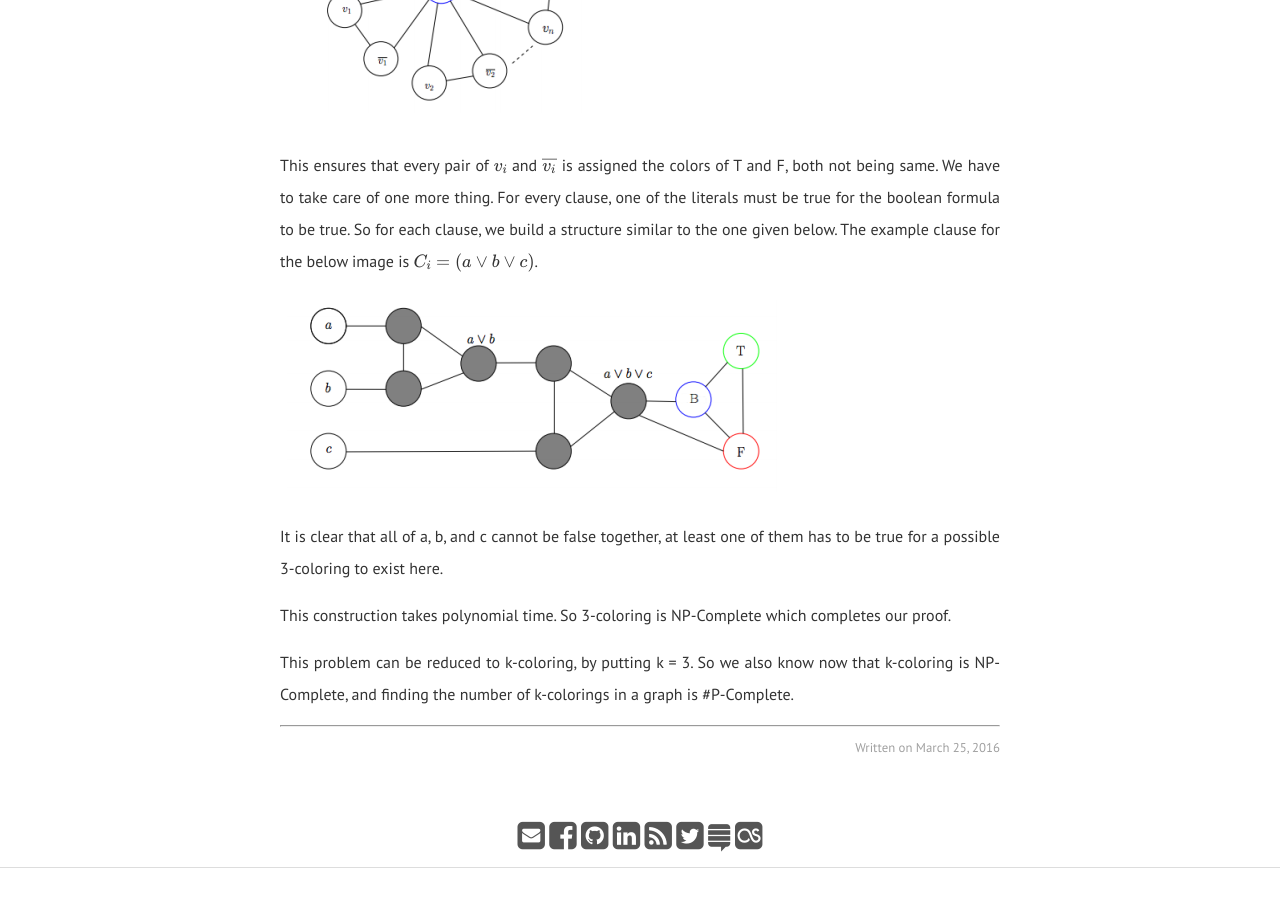
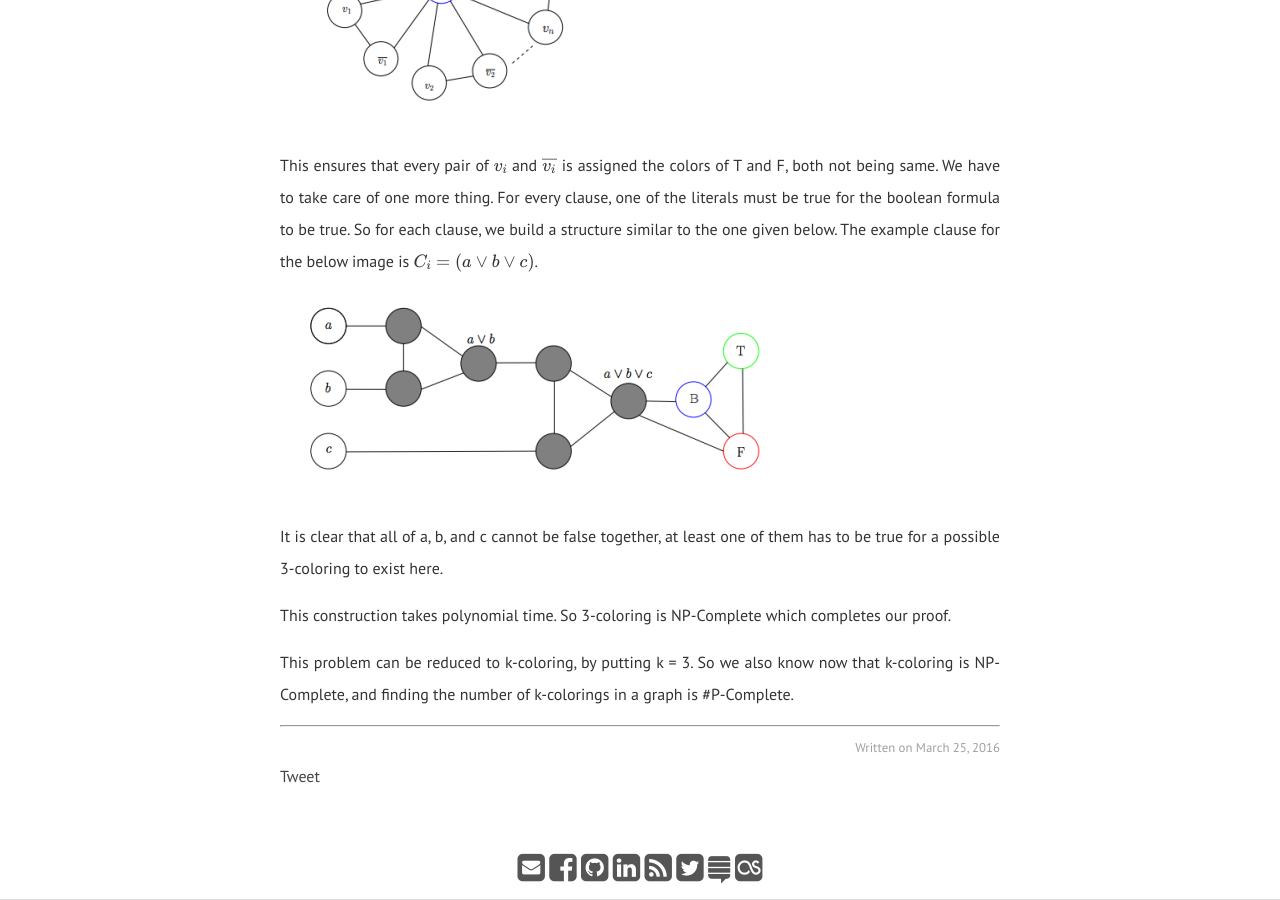
Before and after one commit to aseemrb/aseemrb.github.io, a Jekyll site: the page built from _posts/2016-03-25-sharp-p-complete-problems.md, in a window 1280 px wide and 900 px high, scrolled down 2126 px. Built offline with Jekyll 4.4.1, drawn with Linux system fonts in a browser that asks for light colours; formulas are drawn with MathJax 3; comment, search, counter and statistics services are not loaded; before the commit the page ends 2994 px from its top, so only the background shows below that.

```diff
--- a/_layouts/mathpost.html
+++ b/_layouts/mathpost.html
@@ -16,3 +16,5 @@
 
   {% include disqus.html %}
 </article>
+
+<a href="https://twitter.com/share" class="twitter-share-button" data-via="aseemrb" data-show-count="true">Tweet</a><script async src="//platform.twitter.com/widgets.js" charset="utf-8"></script>
--- a/_layouts/post.html
+++ b/_layouts/post.html
@@ -1,7 +1,6 @@
 ---
 layout: default
 ---
-
 <article class="post">
   <h1>{{ page.title }}</h1>
 
@@ -15,3 +14,5 @@
 
   {% include disqus.html %}
 </article>
+
+<a href="https://twitter.com/share" class="twitter-share-button" data-via="aseemrb" data-show-count="true">Tweet</a><script async src="//platform.twitter.com/widgets.js" charset="utf-8"></script>
```
Also changed, not shown: about.md (+1 -1 lines).
